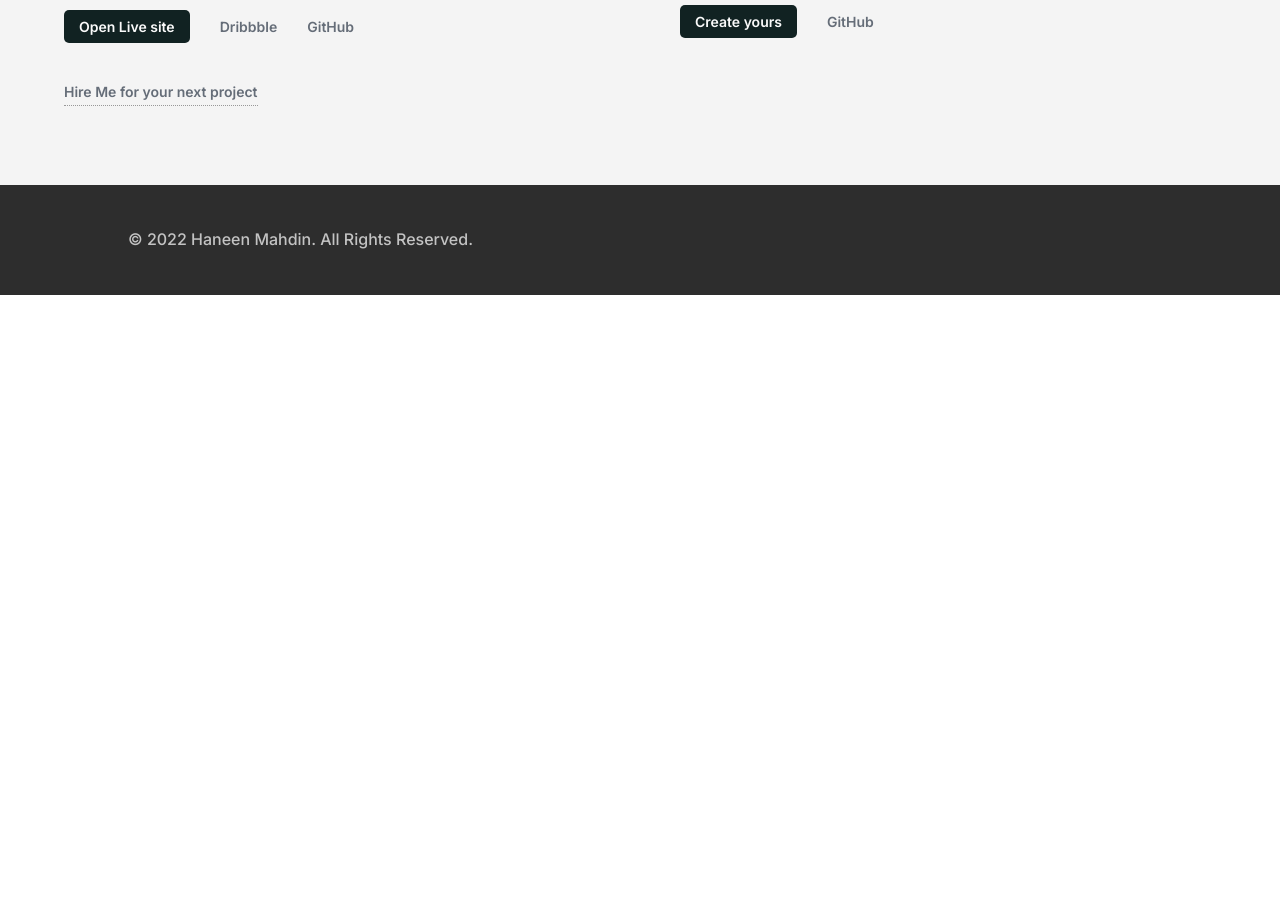
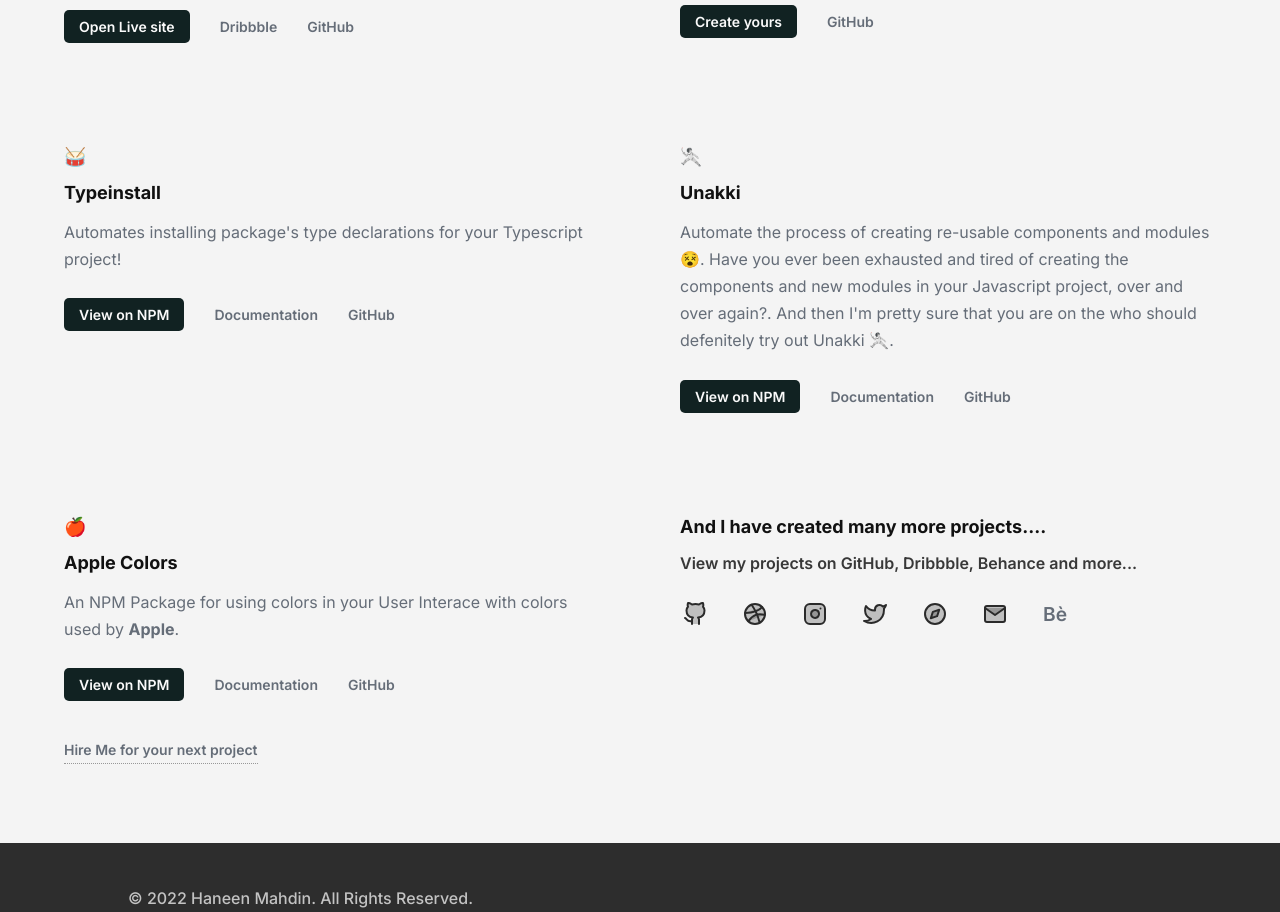
Before and after one commit to haneenmahd/haneenmahd.github.io, a React (Vite) app: page /work in a window 1280 px wide. Shown: the part 1480-2392 px from the top of the page. Before the commit the page ends 1775 px from the top, so only its background shows below. Built offline with nearby package versions, Linux system fonts and the light colour scheme.

Commit message:
Add more projects and Links

```diff
--- a/src/components/Image.jsx
+++ b/src/components/Image.jsx
@@ -1,10 +1,19 @@
-import styled from 'styled-components'
+import styled, { css } from 'styled-components'
 
 const ImageStyle = styled.img`
   height: ${(p) => p.height};
   width: ${(p) => p.width};
-  border-radius: ${(p) => (p.rounded ? '20px' : '0%')};
+  border-radius: ${(p) => (p.rounded ? '20px' : '5px')};
   max-width: 100%;
+  box-shadow: none;
+  transition: 250ms ease;
+
+  ${p => p.hoverShadow &&
+  css`
+    &:hover {
+      box-shadow: 0 0 0 5px #c4c4c428;
+    }
+  `}
 `
 
 const Image = ({
@@ -13,6 +22,7 @@ const Image = ({
   width = 'auto',
   src,
   alt,
+  hoverShadow = false
 }) => {
   return (
     <ImageStyle
@@ -21,6 +31,7 @@ const Image = ({
       width={width}
       rounded={rounded}
       alt={alt}
+      hoverShadow={hoverShadow}
     />
   )
 }
--- a/src/components/Links.jsx
+++ b/src/components/Links.jsx
@@ -21,7 +21,14 @@ const Link = styled.a`
   ${CommonLink}
   font-size: 24px;
   margin: 0;
+  height: 30px;
+  width: 30px;
   margin-right: 4%;
+  text-align: center;
+  display: flex;
+  align-items: center;
+  justify-content: center;
+  font-size: 120%;
 
   svg {
     stroke: ${theme.light.linkColor};
@@ -65,6 +72,9 @@ export default function Links(props) {
       <Link target="_blank" href="mailto:haneenmahdin@gmail.com">
         <Mail />
       </Link>
+      <Link target="_blank" href="mailto:haneenmahdin@gmail.com">
+        Bè
+      </Link>
     </LinksStyle>
   )
 }
--- a/src/components/Text.jsx
+++ b/src/components/Text.jsx
@@ -7,7 +7,13 @@ const LargeHeading = styled.h1`
 
 const Heading = styled.h1`
   font-size: 18px;
-  font-weight: bold;
+  font-weight: 700;
+`
+
+const SubHeading = styled.h3`
+  font-size: 16px;
+  font-weight: 600;
+  color: #383838;
 `
 
 const SecondaryHeading = styled.h3`
@@ -29,12 +35,6 @@ const Text = styled.h1`
   font-size: 16px;
 `
 
-const SubHeading = styled.h3`
-  font-size: 20px;
-  font-weight: 600;
-  color: #383838;
-`
-
 export {
   LargeHeading,
   Heading,
--- a/src/pages/Work.jsx
+++ b/src/pages/Work.jsx
@@ -3,7 +3,8 @@ import styled from 'styled-components'
 import Container from '../components/Container'
 import Image from '../components/Image'
 import { Link as RouterLink, useOutletContext } from 'react-router-dom'
-import Text, { Heading, LargeHeading, Paragraph } from '../components/Text'
+import Links from '../components/Links';
+import  { Heading, LargeHeading, Paragraph, SubHeading } from '../components/Text'
 import NavLink from '../components/NavLink'
 import Link from '../components/Link'
 import MinimWallpaperMobileMockup from '../assets/img/minim-wallpaper-mockup.png'
@@ -135,6 +136,85 @@ export default function Work() {
             <Link href="https://github.com/haneenmahd/linked" text="GitHub" />
           </div>
         </Card>
+
+        <Card>
+          <Heading>🥁</Heading>
+          <Heading>Typeinstall</Heading>
+          <Paragraph>
+            Automates installing package's type declarations for your Typescript
+            project!
+          </Paragraph>
+
+          <div>
+            <Link
+              href="https://www.npmjs.com/package/typeinstall"
+              text="View on NPM"
+              highlighted
+            />
+            <Link
+              href="https://github.com/haneenmahd/typeinstall#installation"
+              text="Documentation"
+            />
+            <Link href="https://github.com/haneenmahd/linked" text="GitHub" />
+          </div>
+        </Card>
+
+        <Card>
+          <Heading>🤺</Heading>
+          <Heading>Unakki</Heading>
+          <Paragraph>
+            Automate the process of creating re-usable components and modules
+            😵. Have you ever been exhausted and tired of creating the
+            components and new modules in your Javascript project, over and over
+            again?. And then I'm pretty sure that you are on the who should
+            defenitely try out Unakki 🤺.
+          </Paragraph>
+
+          <div>
+            <Link
+              href="https://www.npmjs.com/package/unakki"
+              text="View on NPM"
+              highlighted
+            />
+            <Link
+              href="https://github.com/haneenmahd/unakki#why-unakki-"
+              text="Documentation"
+            />
+            <Link href="https://github.com/haneenmahd/unakki" text="GitHub" />
+          </div>
+        </Card>
+
+        <Card>
+          <Heading>🍎</Heading>
+          <Heading>Apple Colors</Heading>
+          <Paragraph>
+            An NPM Package for using colors in your User Interace with colors
+            used by <b>Apple</b>.
+          </Paragraph>
+
+          <div>
+            <Link
+              href="https://www.npmjs.com/package/apple-colors"
+              text="View on NPM"
+              highlighted
+            />
+            <Link
+              href="https://github.com/haneenmahd/apple-colors#how-to-install"
+              text="Documentation"
+            />
+            <Link
+              href="https://github.com/haneenmahd/apple-colors"
+              text="GitHub"
+            />
+          </div>
+        </Card>
+
+        <Card>
+          <Heading>And I have created many more projects....</Heading>
+          <SubHeading>View my projects on GitHub, Dribbble, Behance and more...</SubHeading>
+
+          <Links />
+        </Card>
       </Grid>
 
       <HireMeButton to="/hire-me">Hire Me for your next project</HireMeButton>
```
